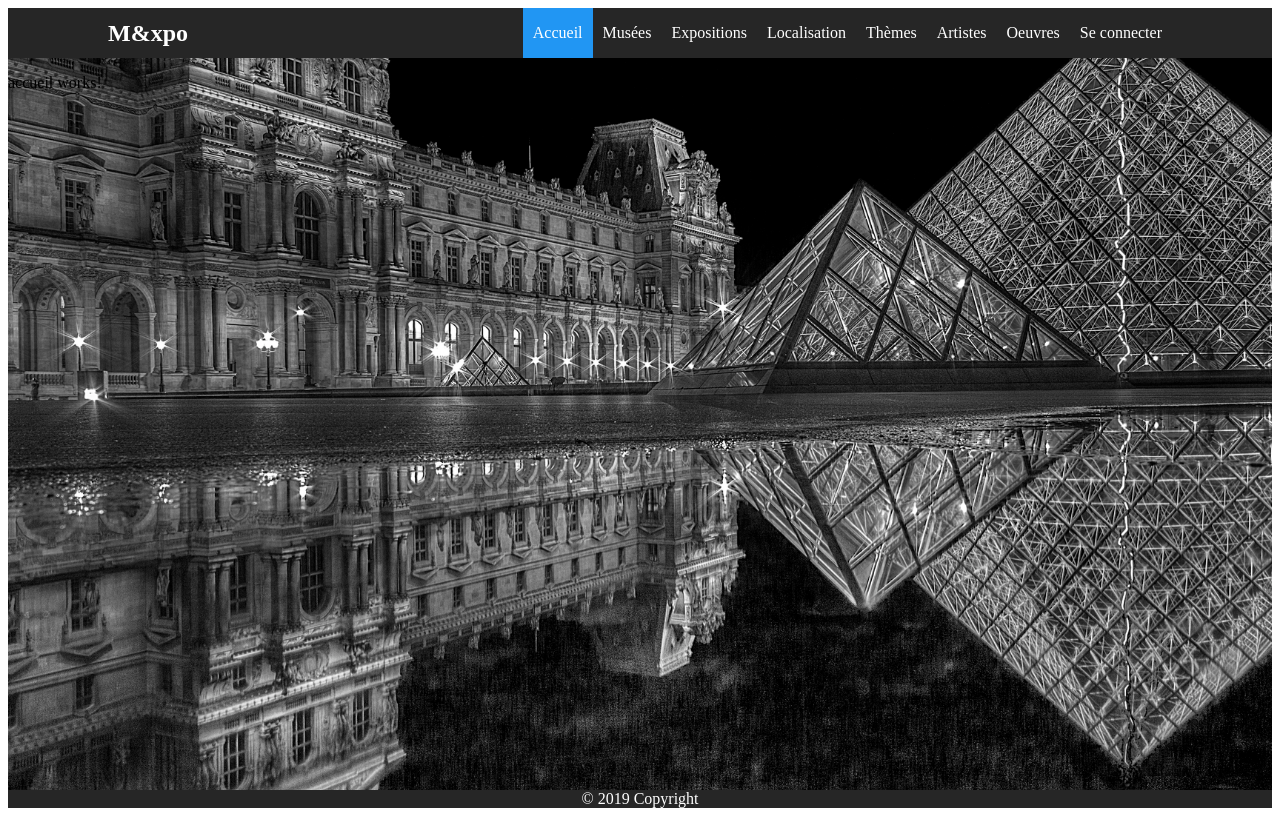
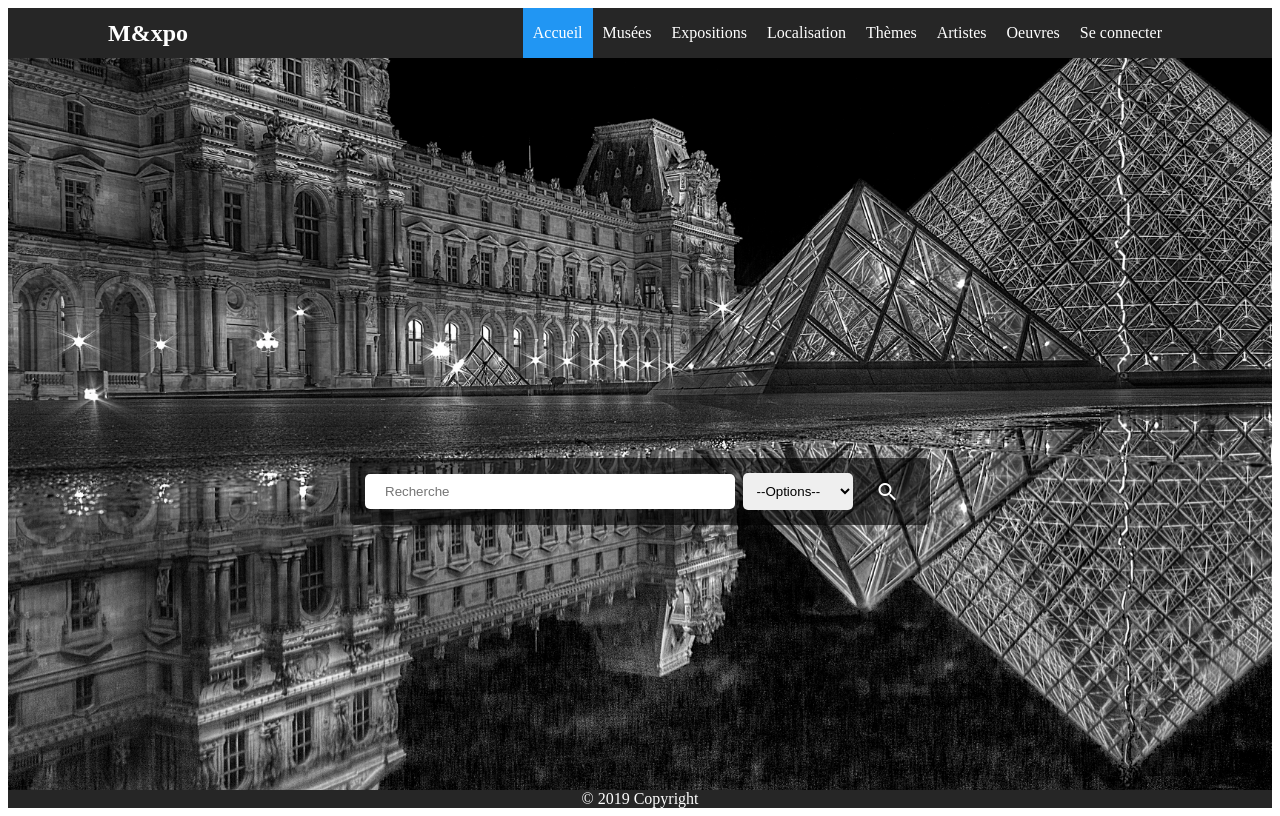
Before and after one commit to tonyderide/Mexpo, an Angular app in the folder front/: page /accueil in a window 1280 px wide. Built offline with nearby package versions, Linux system fonts and the light colour scheme.

Commit message:
modification de l'accueil TODO à voir...

```diff
--- a/front/src/app/accueil/accueil.component.css
+++ b/front/src/app/accueil/accueil.component.css
@@ -0,0 +1,48 @@
+.searchBar {
+
+  margin: 1em auto;
+  background: rgba(0,0,0,0.6);
+  max-width: 550px;
+  width: 100%;
+  padding: 15px;
+  border-radius: 5px;
+  display: flex;
+  text-align: center;
+  justify-content: space-between;
+  align-items: center;
+  align-content: center;
+
+}
+
+.container {
+  margin-top: 50vh;
+  text-align: center;
+}
+
+.searchBar .inputSearchBar {
+  width: 60%;
+  padding : 10px 20px;
+  border: none;
+  border-radius: 5px;
+}
+
+.searchBar select {
+  width: 20%;
+  padding : 10px 10px;
+  border: none;
+  border-radius: 5px;
+}
+
+.searchBttn {
+  position: relative;
+  cursor: pointer;
+  width: 10%;
+}
+
+.searchBttn .material-icons {
+  color: #fff;
+  position: absolute;
+  top: 50%;
+  left: 50%;
+  transform: translate(-50%, -50%);
+}
--- a/front/src/app/accueil/accueil.component.html
+++ b/front/src/app/accueil/accueil.component.html
@@ -1 +1,17 @@
-<p>accueil works!</p>
+<div class="container">
+<div class="searchBar">
+  <input type="text" class="inputSearchBar" placeholder="Recherche">
+
+  <select>
+    <option value="">--Options--</option>
+    <option value="musees">Musées</option>
+    <option value="expositions">Expositions</option>
+    <option value="localisation">Localisation</option>
+    <option value="themes">Thèmes</option>
+    <option value="artistes">Artistes</option>
+    <option value="oeuvres">Oeuvres</option>
+  </select>
+
+  <div class="searchBttn"><i class="material-icons">search</i></div>
+</div>
+</div>
```
